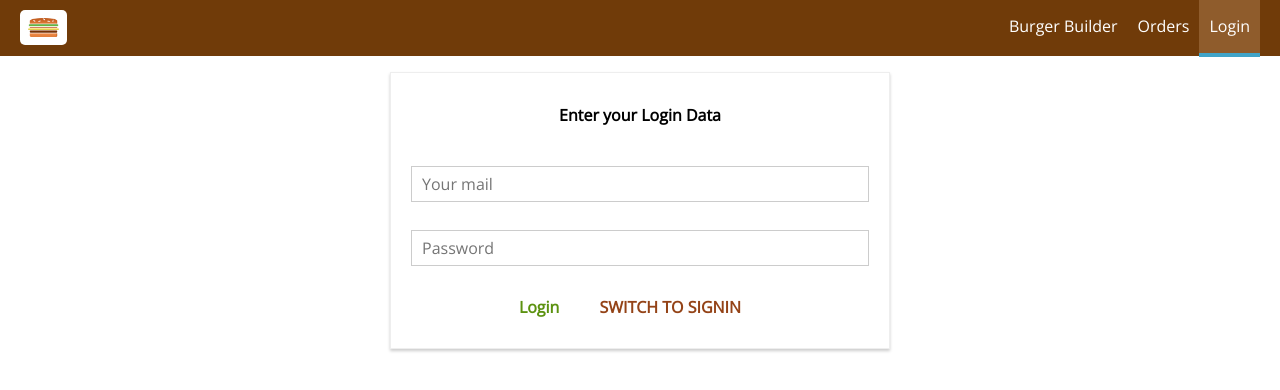
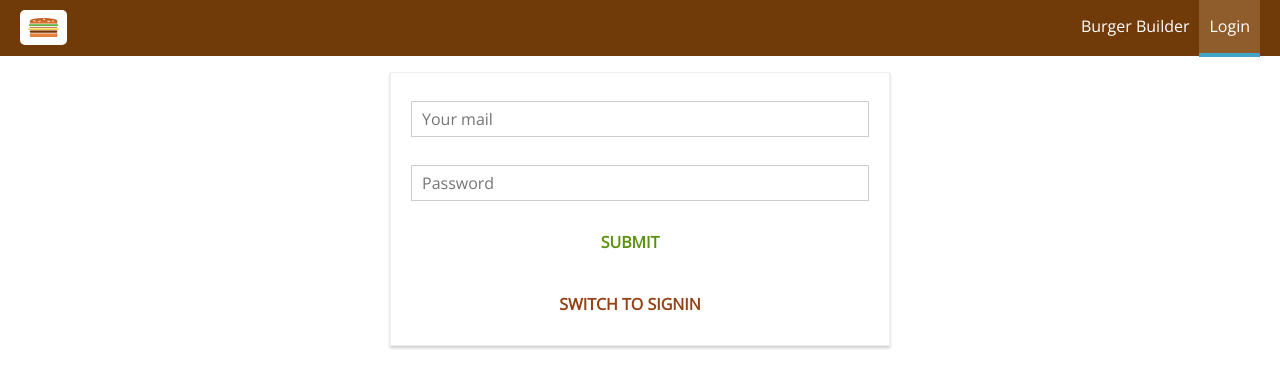
Before and after one commit to ozvaris/BurgerAppReact, a React (Create React App) app: page /auth in a window 1280 px wide. Shown: the top 390 px of the page. Built offline with nearby package versions, Linux system fonts and the light colour scheme.

Commit message:
after click order now button  redirect to login page and return back to checkout

```diff
--- a/src/components/Burger/BuildControls/BuildControls.js
+++ b/src/components/Burger/BuildControls/BuildControls.js
@@ -24,7 +24,7 @@ const buildControls = (props) => (
         <button
             className={classes.OrderButton}
             disabled={!props.purchasable}
-            onClick={props.ordered}>ORDER NOW</button>
+            onClick={props.ordered}>{props.isAuth ? 'ORDER NOW' : 'SIGN UP TO ORDER'}</button>
 
     </div>
 );
--- a/src/components/Navigation/NavigationItems/NavigationItems.js
+++ b/src/components/Navigation/NavigationItems/NavigationItems.js
@@ -9,7 +9,7 @@ import NavigationItem from './NavigationItem/NavigationItem'
 const navigationItems = (props) => (
    <ul className={classes.NavigationItems}>
       <NavigationItem link="/" exact>Burger Builder</NavigationItem >
-      <NavigationItem link="/orders">Orders</NavigationItem >
+      {props.isAuthenticated?<NavigationItem link="/orders">Orders</NavigationItem >:null}
       {!props.isAuthenticated
       ?<NavigationItem link="/auth">Login</NavigationItem >
       :<NavigationItem link="/logout">Logout</NavigationItem >}
--- a/src/containers/Auth/Auth.js
+++ b/src/containers/Auth/Auth.js
@@ -46,6 +46,12 @@ class Auth extends Component {
             }
         },
         isSignup: true
+    }
+
+    componentDidMount() {
+        if(!this.props.buildingBurger && this.props.authRedirectPath !== '/'){
+            this.props.onSetAuthRedirectPath();
+        }
     }
 
     checkValidity(value, rules) {
@@ -106,7 +112,7 @@ class Auth extends Component {
         event.preventDefault();
         this.props.onAuth(this.state.controls.email.value, this.state.controls.password.value, this.state.isSignup);
     }
-    switchAutModeHandler = (event) => {
+    switchAuthModeHandler = (event) => {
         event.preventDefault();
         this.setState(prevState => {
             return {isSignup: !prevState.isSignup}
@@ -115,69 +121,56 @@ class Auth extends Component {
 
     render () {
 
-        const formElementArray = [];
+        const formElementsArray = [];
         for(let key in this.state.controls){
-            formElementArray.push({
+            formElementsArray.push({
                 id: key,
                 config: this.state.controls[key]
             });
         }
 
-        let form = <Spinner />;
+        let authRedirect = null;
+        if(this.props.isAtuhenticated) {
+            authRedirect = <Redirect to={this.props.authRedirectPath} />
+        }
+
+        let form = formElementsArray.map( formElement => (
+            <Input
+                key={formElement.id}
+                elementType={formElement.config.elementType}
+                elementConfig={formElement.config.elementConfig}
+                value={formElement.config.value}
+                invalid={!formElement.config.valid}
+                shouldValidate={formElement.config.validation}
+                touched={formElement.config.touched}
+                changed={( event ) => this.inputChangedHandler( event, formElement.id )} />
+        ) );
+
+        if (this.props.loading) {
+            form = <Spinner />
+        }
 
         let errorMessage = null;
+
         if (this.props.error) {
             errorMessage = (
                 <p>{this.props.error.message}</p>
             );
         }
 
-
-        if(this.props.isLogin)
-        {
-            form = <Redirect to="/" />
-        }
-        else
-        {
-            if ( !this.props.loading ) {
-                form = (
-                    <Aux>
-                        {errorMessage}
-                        <h4>Enter your Login Data</h4>
-
-                        <form onSubmit={this.submitHandler}>
-                            {formElementArray.map(formElement => (
-                                <Input key={formElement.id}
-                                    elementType={formElement.config.elementType}
-                                    elementConfig={formElement.config.elementConfig}
-                                    value={formElement.config.value}
-                                    invalid={!formElement.config.valid}
-                                    shouldValidate={formElement.config.validation}
-                                    touched={formElement.config.touched}
-                                    changed={(event) => this.inputChangedHandler(event, formElement.id)}
-                                />
-                            ))}
-                            <Button btnType="Success" > Login</Button>
-                            <Button
-                            clicked={this.switchAutModeHandler}
-                            btnType="Danger" > SWITCH TO {this.state.isSignup ? 'SIGNIN' : 'SIGNUP'} </Button>
-                        </form>
-
-
-                    </Aux>
-
-                );
-            }
-        }
-
-
-
-
-        return(
-            <div className={classes.Auth} >
-                {form}
+        return (
+            <div className={classes.Auth}>
+                {authRedirect}
+                {errorMessage}
+                <form onSubmit={this.submitHandler}>
+                    {form}
+                    <Button btnType="Success">SUBMIT</Button>
+                </form>
+                <Button
+                    clicked={this.switchAuthModeHandler}
+                    btnType="Danger">SWITCH TO {this.state.isSignup ? 'SIGNIN' : 'SIGNUP'}</Button>
             </div>
-        )
+        );
 
     }
 
@@ -187,7 +180,10 @@ const mapStateToProps = state => {
     return {
         loading: state.auth.loading,
         isLogin: state.auth.isLogin,
-        error: state.auth.error
+        error: state.auth.error,
+        isAtuhenticated: state.auth.token != null,
+        buildingBurger: state.burgerBuilder.building,
+        authRedirectPath: state.auth.authRedirectPath
 
     }
 }
@@ -195,7 +191,8 @@ const mapStateToProps = state => {
 const mapDispatchToProps = dispatch => {
     return {
 
-        onAuth: (email, password, isSignup) => dispatch( actions.auth(email, password, isSignup) )
+        onAuth: (email, password, isSignup) => dispatch( actions.auth(email, password, isSignup) ),
+        onSetAuthRedirectPath: () => dispatch(actions.setAuthRedirectPath('/')),
     };
 }
 
--- a/src/containers/BurgerBuilder/BurgerBuilder.js
+++ b/src/containers/BurgerBuilder/BurgerBuilder.js
@@ -57,8 +57,15 @@ class BurgerBuilder extends Component {
 
 
     purchaseHandler = () => {
+        if(this.props.isAuthenticated)
+        {
+            this.setState({purchasing: true});
+        } else {
+            this.props.onSetAuthRedirectPath('/checkout');
+            this.props.history.push('/auth');
+        }
 
-        this.setState({purchasing: true});
+
 
     }
 
@@ -97,6 +104,7 @@ class BurgerBuilder extends Component {
                         disabled={disableInfo}
                         purchasable={this.updatePurchaseState(this.props.ings)}
                         ordered={this.purchaseHandler}
+                        isAuth={this.props.isAuthenticated}
                         price={this.props.price} />
                 </Aux>
             );
@@ -124,7 +132,8 @@ const mapStateToProps = state => {
     return {
         ings: state.burgerBuilder.ingredients,
         price: state.burgerBuilder.totalPrice,
-        error: state.burgerBuilder.error
+        error: state.burgerBuilder.error,
+        isAuthenticated: state.auth.token != null
     };
 }
 
@@ -133,7 +142,8 @@ const mapDispatchToProps = dispatch => {
         onIngredientAdded: (ingName) => dispatch(actions.addIngredient(ingName)),
         onIngredientRemoved: (ingName) => dispatch(actions.removeIngredient(ingName)),
         onInitIngredients: () => dispatch(actions.initIngredients()),
-        onInitPurchase: () => dispatch(actions.purchaseInit())
+        onInitPurchase: () => dispatch(actions.purchaseInit()),
+        onSetAuthRedirectPath: (path) => dispatch(actions.setAuthRedirectPath(path))
     }
 }
 
--- a/src/hoc/Layout/Layout.js
+++ b/src/hoc/Layout/Layout.js
@@ -40,7 +40,7 @@ class Layout extends Component {
 
 const mapStateToProps = state => {
     return {
-        isAuthenticated: state.auth.token != null
+        isAuthenticated  : state.auth.token != null
 
     }
 }
--- a/src/store/actions/actionTypes.js
+++ b/src/store/actions/actionTypes.js
@@ -17,3 +17,5 @@ export const AUTH_START = 'AUTH_START';
 export const AUTH_SUCCESS = 'AUTH_SUCCESS';
 export const AUTH_FAIL = 'AUTH_FAIL';
 export const AUTH_LOGOUT = 'AUTH_LOGOUT';
+
+export const SET_AUTH_REDIRECT_PATH = 'SET_AUTH_REDIRECT_PATH';
--- a/src/store/actions/auth.js
+++ b/src/store/actions/auth.js
@@ -73,3 +73,10 @@ export const auth = (email, password, isSignup) => {
         })
     };
 };
+
+export const setAuthRedirectPath = (path) => {
+    return {
+        type: actionTypes.SET_AUTH_REDIRECT_PATH,
+        path: path
+    }
+};
--- a/src/store/actions/index.js
+++ b/src/store/actions/index.js
@@ -11,5 +11,6 @@ export {
 
 export {
     auth,
-    logout
+    logout,
+    setAuthRedirectPath
 } from './auth';
--- a/src/store/reducers/auth.js
+++ b/src/store/reducers/auth.js
@@ -7,7 +7,8 @@ const initialState = {
     userId: null,
     error: null,
     loading: false,
-    isLogin: false
+    isLogin: false,
+    authRedirectPath: '/'
 };
 
 
@@ -18,6 +19,11 @@ const authStart = ( state, action ) => {
 const authLogut = ( state, action ) => {
     return updateObject( state, { token: null, userId: null } );
 };
+
+const setAuthRedirectPath = (state, action) => {
+    return updateObject(state, { authRedirectPath: action.path})
+}
+
 
 const authSuccess = ( state, action ) => {
     return updateObject( state, {
@@ -41,6 +47,8 @@ const reducer = ( state = initialState, action ) => {
         case actionTypes.AUTH_SUCCESS: return authSuccess( state, action );
         case actionTypes.AUTH_FAIL: return authFail( state, action );
         case actionTypes.AUTH_LOGOUT: return authLogut( state, action );
+        case actionTypes.SET_AUTH_REDIRECT_PATH: return setAuthRedirectPath( state, action );
+
 
 
         default: return state;
--- a/src/store/reducers/burgerBuilder.js
+++ b/src/store/reducers/burgerBuilder.js
@@ -4,7 +4,8 @@ import * as actionTypes from '../actions/actionTypes';
 const initialState = {
   ingredients: null,
   totalPrice: 4 ,
-  error: false
+  error: false,
+  building: false
 };
 
 const IGREDIENT_PRICES ={
@@ -23,7 +24,8 @@ const reducer = (state = initialState, action) => {
                     ...state.ingredients,
                     [action.ingredientName] : state.ingredients[action.ingredientName] + 1
                 },
-                totalPrice: state.totalPrice + IGREDIENT_PRICES[action.ingredientName]
+                totalPrice: state.totalPrice + IGREDIENT_PRICES[action.ingredientName],
+                building: true
 
             };
         case actionTypes.REMOVE_INGREDIENT:
@@ -33,7 +35,8 @@ const reducer = (state = initialState, action) => {
                     ...state.ingredients,
                     [action.ingredientName] : state.ingredients[action.ingredientName] -1
                 },
-                totalPrice: state.totalPrice - IGREDIENT_PRICES[action.ingredientName]
+                totalPrice: state.totalPrice - IGREDIENT_PRICES[action.ingredientName],
+                building:true
 
             };
         case actionTypes.SET_INGREDIENTS:
@@ -45,7 +48,8 @@ const reducer = (state = initialState, action) => {
                     meat: action.ingredients.meat,
                 },
                 totalPrice: 4,
-                error:false
+                error:false,
+                building:false
             }
             case actionTypes.FETCH_INGREDIENTS_FAILED:
                 return{
```
